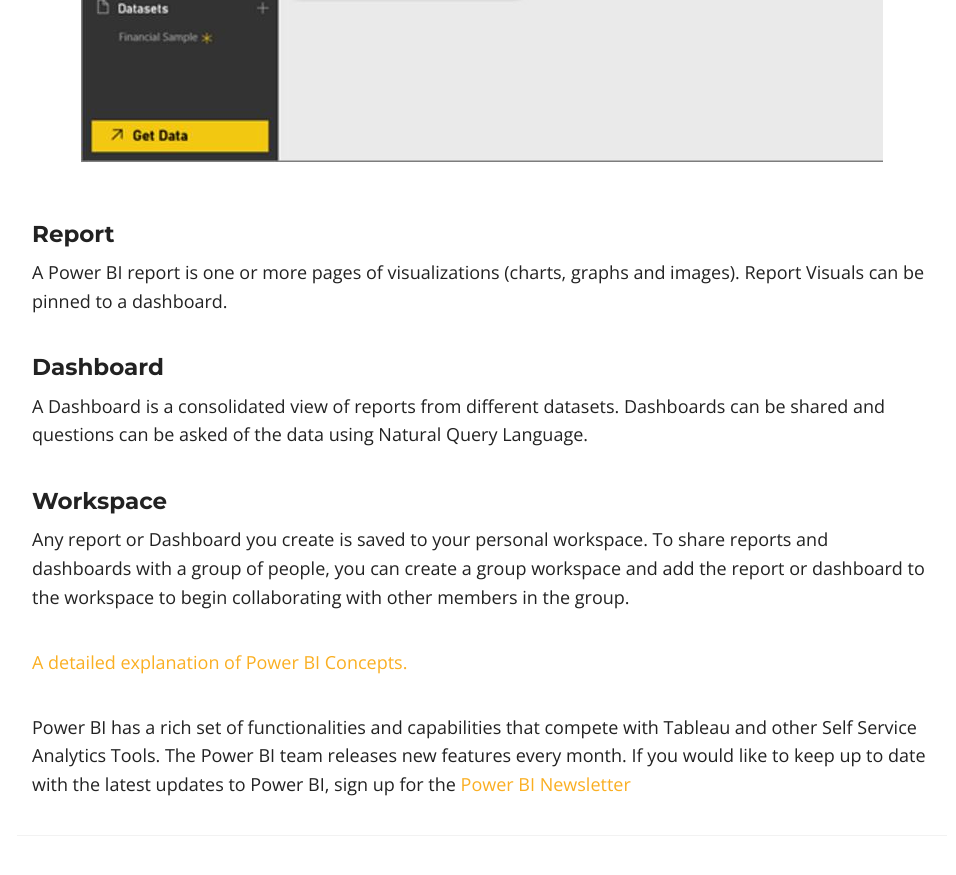
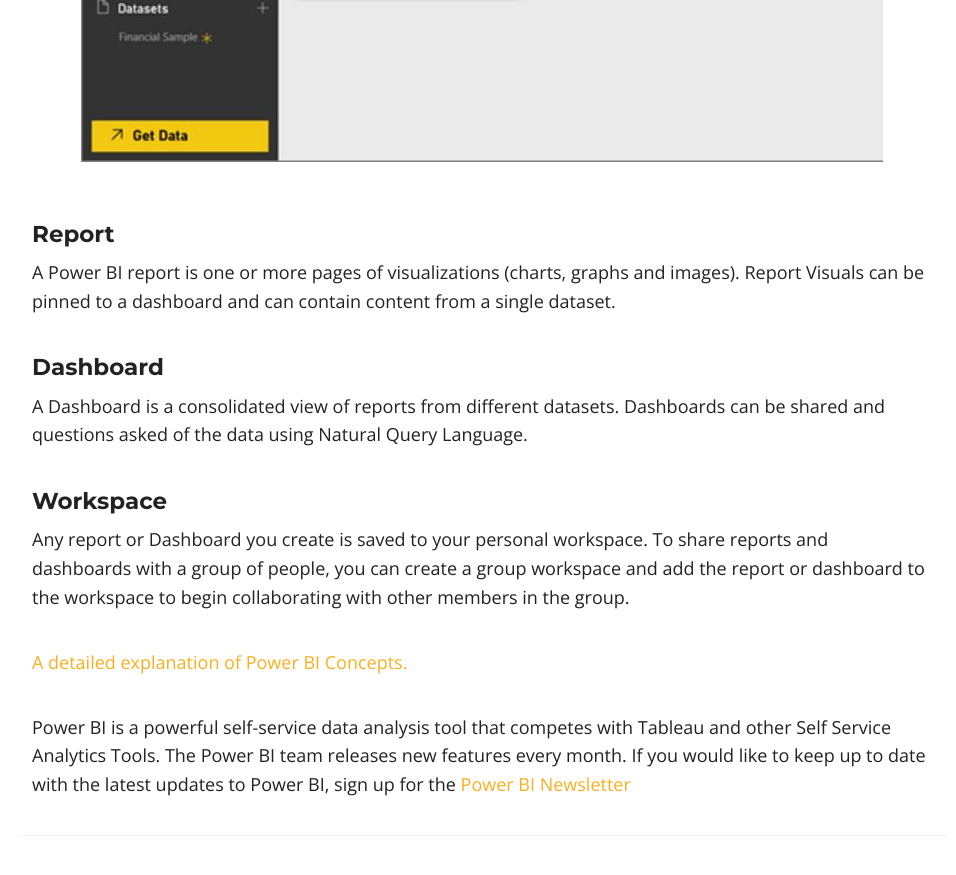
Before and after one commit to ldsouza/ldsouza.github.io, a Jekyll site: the page built from _posts/2016-12-01-intro-power-bi.md, in a window 1280 px wide and 900 px high, scrolled down 4774 px. Shown: the top 875 px of the window, without its empty margins (158-1114 px from the left). Built offline with Jekyll 4.4.1, drawn with Linux system fonts in a browser that asks for light colours; nearby versions of some CDN libraries; comment, search, counter and statistics services are not loaded.

Commit message:
Update 2016-12-01-intro-power-bi.md

```diff
--- a/_posts/2016-12-01-intro-power-bi.md
+++ b/_posts/2016-12-01-intro-power-bi.md
@@ -40,9 +40,9 @@
 #### Visual
 A Power BI Visual or Visualization allows you to interact with data to find business insights. Some examples of data visuals are charts, tables, matrices and KPI’s. Custom Visuals created by third Party vendors extend the capabilities of Power BI and are a powerful addition to Power BI's feature set.
 
+<a href="https://powerbi.microsoft.com/en-us/documentation/powerbi-service-visualization-types-for-reports-and-q-and-a/">List of Visualizations available in Power BI</a>
+
 ![Image]({{ site.url }}/images/blog/intro-power-bi/5.JPG)
-
-<a href="https://powerbi.microsoft.com/en-us/documentation/powerbi-service-visualization-types-for-reports-and-q-and-a/">List of Visualizations available in Power BI</a>
 
 #### DataSet
 A DataSet is something you import or connect to. Power BI lets you connect to all kinds of data sources and bring them together. You can do a manual refresh or schedule a refresh of a Dataset.
@@ -50,14 +50,14 @@
 ![Image]({{ site.url }}/images/blog/intro-power-bi/6.JPG)
 
 #### Report
-A Power BI report is one or more pages of visualizations (charts, graphs and images). Report Visuals can be pinned to a dashboard.
+A Power BI report is one or more pages of visualizations (charts, graphs and images). Report Visuals can be pinned to a dashboard and can contain content from a single dataset.
 
 #### Dashboard
-A Dashboard is a consolidated view of reports from different datasets. Dashboards can be shared and questions can be asked of the data using Natural Query Language.
+A Dashboard is a consolidated view of reports from different datasets. Dashboards can be shared and questions asked of the data using Natural Query Language.
 
 #### Workspace
 Any report or Dashboard you create is saved to your personal workspace. To share reports and dashboards with a group of people, you can create a group workspace and add the report or dashboard to the workspace to begin collaborating with other members in the group.
 
  <a href="https://powerbi.microsoft.com/en-us/documentation/powerbi-service-basic-concepts/">A detailed explanation of Power BI Concepts. </a>
 
-Power BI has a rich set of functionalities and capabilities that compete with Tableau and other Self Service Analytics Tools. The Power BI team releases new features every month. If you would like to keep up to date with the latest updates to Power BI, sign up for the <a href="https://powerbi.microsoft.com/en-us/newsletter/">Power BI Newsletter</a>
+Power BI is a powerful self-service data analysis tool that competes with Tableau and other Self Service Analytics Tools. The Power BI team releases new features every month. If you would like to keep up to date with the latest updates to Power BI, sign up for the <a href="https://powerbi.microsoft.com/en-us/newsletter/">Power BI Newsletter</a>
```
